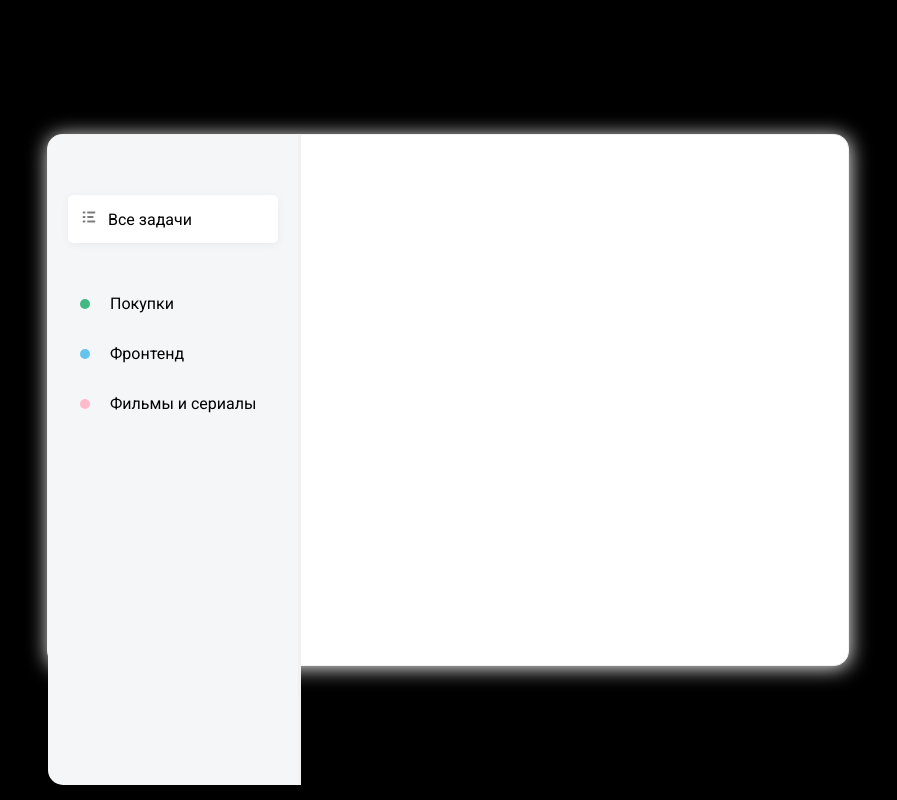
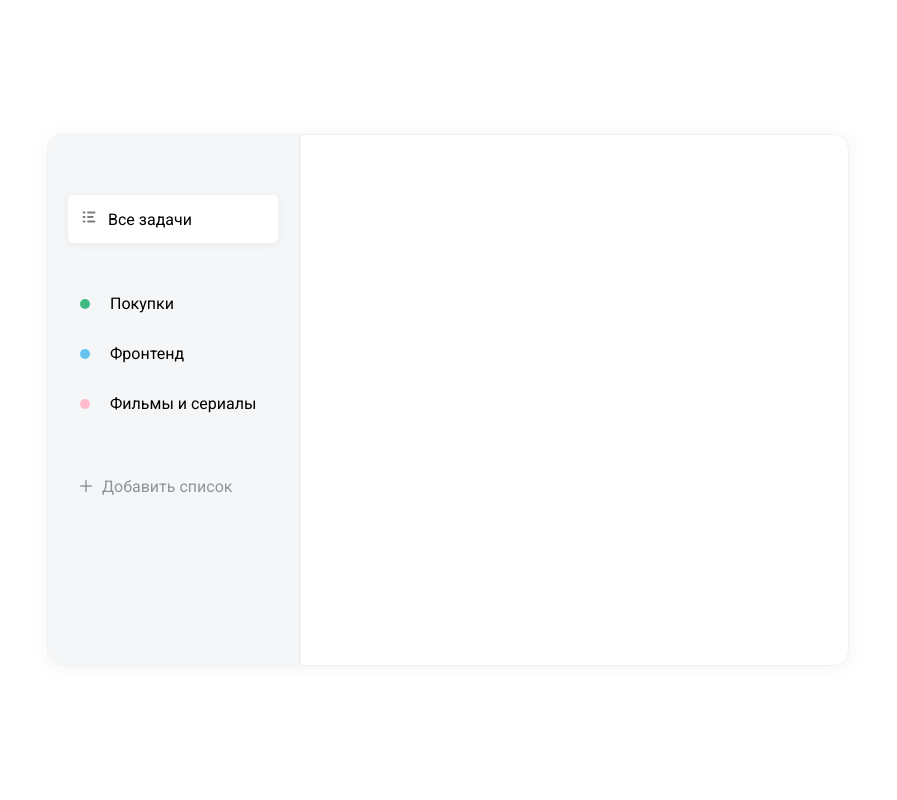
Before and after one commit to bakai01/todo, a React (Create React App) app: page / in a window 1280 px wide. Shown: the whole page, without its empty margins (192-1089 px from the left). Built offline with nearby package versions, Linux system fonts and the light colour scheme.

Commit message:
added classnames library

```diff
--- a/package.json
+++ b/package.json
@@ -6,6 +6,7 @@
     "@testing-library/jest-dom": "^5.11.10",
     "@testing-library/react": "^11.2.6",
     "@testing-library/user-event": "^12.8.3",
+    "classnames": "^2.3.0",
     "node-sass": "^5.0.0",
     "react": "^17.0.2",
     "react-dom": "^17.0.2",
--- a/src/App.js
+++ b/src/App.js
@@ -41,6 +41,18 @@ const App = () => {
                         name: "Фильмы и сериалы"
                     }
                 ]} />
+                <List items={[
+                    {
+                        id: 4,
+                        className: "list__add-button",
+                        icon: (<svg width="12" height="12" viewBox="0 0 16 16" fill="none" xmlns="http://www.w3.org/2000/svg">
+                            <path d="M8 1V15" stroke="black" strokeWidth="2" strokeLinecap="round" strokeLinejoin="round" />
+                            <path d="M1 8H15" stroke="black" strokeWidth="2" strokeLinecap="round" strokeLinejoin="round" />
+                        </svg>
+                        ),
+                        name: "Добавить список"
+                    }
+                ]} />
             </div>
 
             <div className="app__tasks"></div>
--- a/src/components/List/List.scss
+++ b/src/components/List/List.scss
@@ -1,5 +1,15 @@
 .list {
     margin-bottom: 38px;
+
+    &__add-button {
+        opacity: 0.4;
+
+
+        &:hover {
+            opacity: 1;
+            transition: .2s;
+        }
+    }
 
     li {
         display: flex;
--- a/src/components/List/index.jsx
+++ b/src/components/List/index.jsx
@@ -1,13 +1,14 @@
 import React from "react";
+import className from "classnames";
 
 import "./List.scss"
 
-const List = (props) => {
+const List = ({ items }) => {
     return (
         <ul className="list">
             {
-                props.items.map(item => (
-                    <li key={item.id} className={item.active ? "active" : ""}>
+                items.map(item => (
+                    <li key={item.id} className={className(item.className, {active: item.active})}>
                         <i>{item.icon
                             ? item.icon
                             : <i className={`badge badge__${item.color}`}></i>
--- a/src/index.scss
+++ b/src/index.scss
@@ -6,10 +6,6 @@
     font-family: 'Roboto', -apple-system, 'system-ui', sans-serif;
     -webkit-font-smoothing: antialiased;
     -moz-osx-font-smoothing: grayscale;
-}
-
-body {
-    background-color: rgb(0, 0, 0);
 }
 
 .app {
@@ -22,11 +18,10 @@ body {
     box-shadow: 1px 2px 20px #f3f3f3;
     border-radius: 15px;
     border: 1px solid #f1f1f1;
-    background-color: #FFFFFF;
 
     &__sidebar {
         width: 210px;
-        height: 100%;
+        height: calc(100% - 120px);
         background-color: #f4f6f8;
         border-right: 3px solid #f1f1f1;
         border-top-left-radius: 15px;
```
Also changed, not shown: 1 other file (tests, documents, lock files or other folders).
